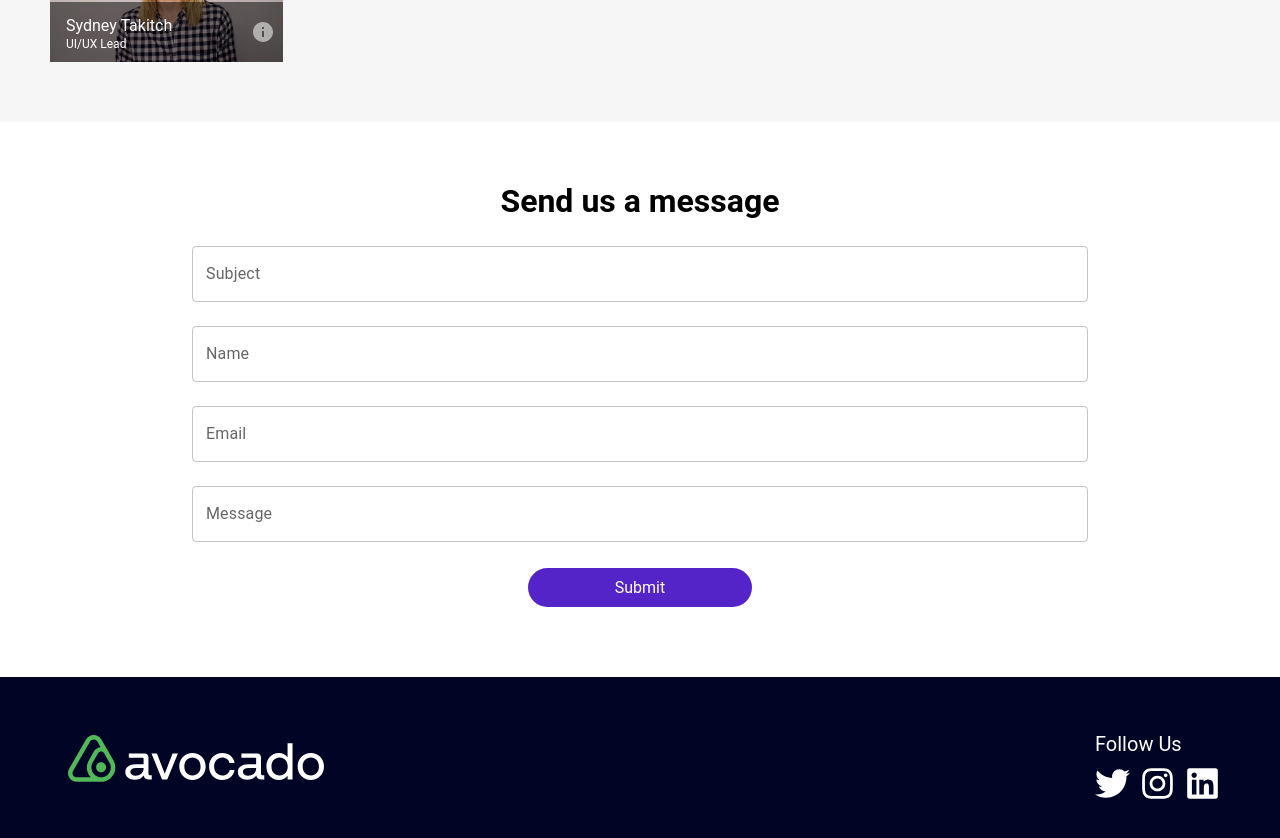
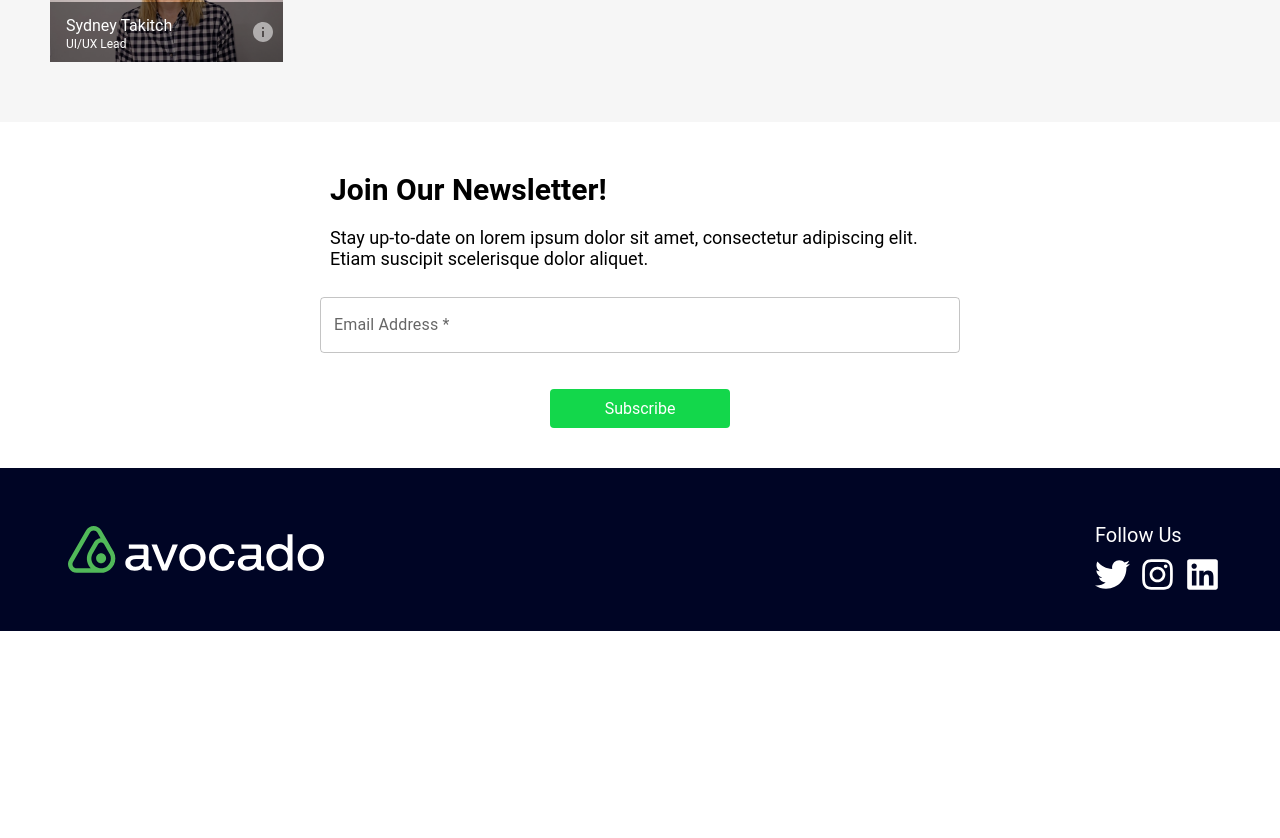
Before and after one commit to ktrudickm/avocado-landing-page, a React (Create React App) app: page / in a window 1280 px wide. Shown: the part 2940-3778 px from the top of the page. After the commit the page ends 3571 px from the top, so only its background shows below. Built offline with nearby package versions, Linux system fonts and the light colour scheme; a web font is replaced by a local one.

Commit message:
Newletter Form updated with new design

```diff
--- a/src/components/ContactForm/style.css
+++ b/src/components/ContactForm/style.css
@@ -7,9 +7,6 @@
     padding: 50px 0px;
 }
 
-.formContainer {
-    width: 80%;
-}
 
 .form input {
     width: 80%;
--- a/src/components/Newsletter/Newsletter.jsx
+++ b/src/components/Newsletter/Newsletter.jsx
@@ -4,9 +4,14 @@ import SubscribeForm from '../SubscribeForm/SubscribeForm';
 
 const Newsletter = () => {
     return (
-        <div className="newsletter-container">
-            <h2 className='newsletter-title'>Sign up for the GuacBox newsletter below!</h2>
-            <SubscribeForm/>
+        <div className='full-container'>
+            <div className="newsletter-container">
+                <div className='subtitle-container'>
+                    <h2 className='newsletter-title'>Join Our Newsletter!</h2>
+                    <p className='newsletter-detail'>Stay up-to-date on lorem ipsum dolor sit amet, consectetur adipiscing elit. Etiam suscipit scelerisque dolor aliquet.</p>
+                </div>
+                <SubscribeForm/>
+            </div>
         </div>
     )
 }
--- a/src/components/Newsletter/style.css
+++ b/src/components/Newsletter/style.css
@@ -1,21 +1,36 @@
-.newsletter-container {
+.full-container {
     display: flex;
     align-items: center;
     justify-content: center;
+}
+
+.newsletter-container {
+    display: flex;
     flex-direction: column;
-    gap: 10%;
     height: auto;
     flex-basis: 50%;
+    padding-top: 40px;
+    padding-bottom: 20px;
 }
 
 .newsletter-container input {
     background: white;
 }
 
+.subtitle-container {
+    display: flex;
+    flex-direction: column;
+    align-items: flex-start;
+    gap: 20px;
+    padding: 10px 10px;
+}
+
 .newsletter-title {
     font-size: 30px;
-    padding-bottom: 20px;
-    text-align: center;
+}
+.newsletter-detail {
+    font-size: 18px;
+    padding-bottom: 10px;
 }
 
 @media screen and (max-width: 960px){
--- a/src/components/SubscribeForm/SubscribeForm.jsx
+++ b/src/components/SubscribeForm/SubscribeForm.jsx
@@ -38,7 +38,7 @@ const SubscribeForm = () => {
                 ref={form}
                 onSubmit={subscribe}
             >
-                <TextField className='textField' type="email" label="Email Address" name="subscriber" />
+                <TextField className='textField' type="email" label="Email Address *" name="subscriber" />
                 {/* <TextField className='textField' type="text" label="Ethereum Address" name="ethereumAddress" /> */}
                 <button className="subscribeBtn" value="send">Subscribe</button>
             </Box>
--- a/src/components/SubscribeForm/style.css
+++ b/src/components/SubscribeForm/style.css
@@ -7,8 +7,8 @@
 
 .subscribeBtn {
     width: 20ch;
-    border-radius: 50px;
-    background: #5524c9;
+    border-radius: 4px;
+    background: #13D74B;
     white-space: nowrap;
     color: white;
     font-size: 16px;
@@ -33,10 +33,9 @@
     color: #ffffff;
 }
 
-.formContainer {
-    width: 70%;
-    margin: 0 auto;
-}
+/* .formContainer {
+    margin: 10px;
+} */
 
 @media screen and (max-width: 960px){
     .formContainer {
--- a/src/pages/index.js
+++ b/src/pages/index.js
@@ -1,12 +1,12 @@
 import React, { useState } from 'react';
-import ContactForm from '../components/ContactForm/ContactForm';
+// import ContactForm from '../components/ContactForm/ContactForm';
 import Footer from '../components/Footer/Footer';
 import Jumbotron from '../components/Jumbotron/Jumbotron';
 import NavBar from '../components/NavBar/NavBar';
 // import Carousel from '../components/Carousel/Carousel';
 import About from '../components/About/About';
 import Preview from '../components/Preview/Preview'
-// import Newsletter from '../components/Newsletter/Newsletter';
+import Newsletter from '../components/Newsletter/Newsletter';
 import Team from '../components/Team/Team';
 import Mission from '../components/Mission/Mission'
 
@@ -20,7 +20,8 @@ const Home = () => {
           <About/>
           <Mission/>
           <Team/>
-          <ContactForm/>
+          {/* <ContactForm/> */}
+          <Newsletter />
           <Footer/>
         </>
     )
```
